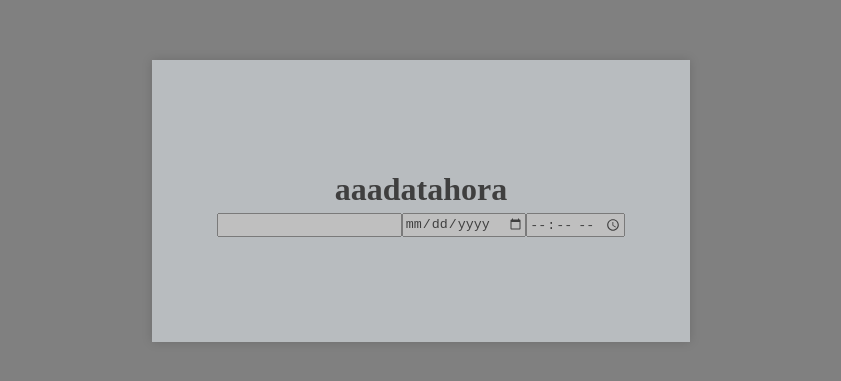
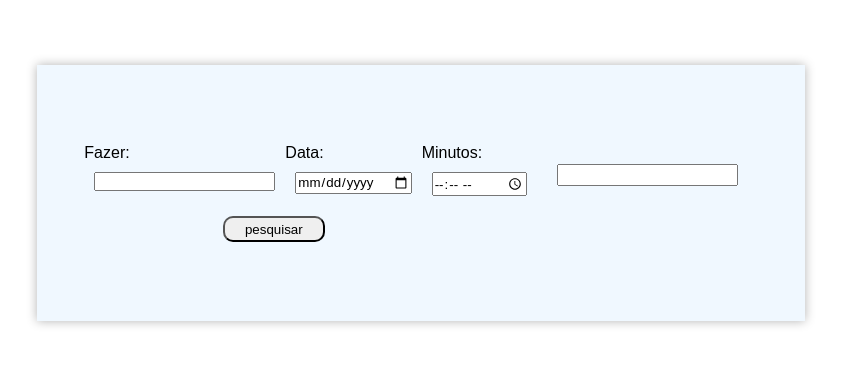
Before and after one commit to LucasTangerino/todos, a plain HTML site: page index.html in a window 1280 px wide. Shown: the part 207-588 px from the top of the page, without its empty margins (219-1060 px from the left). Drawn offline with Linux system fonts and the light colour scheme.

Commit message:
Botão adicionado

```diff
--- a/index.html
+++ b/index.html
@@ -6,24 +6,31 @@
     <link rel="stylesheet" href="style.css">
     <title>Document</title>
 </head>
-<body class="container">
+<body >
 
     <div class="container2">
-        <div class="texto">
-        <h1>aaa</h1>
-        <h1>data</h1>
-        <h1>hora</h1>
-        </div>
 
         <div class="input">
-        <input type="text" placeholder="" id="fazer">
-        <input type="date" id="data" name="data">
-        <input type="time" id="minutos" name="minutos">
+          <label for="fazer">Fazer:<br>
+          <input type="text" onkeyup="showInput()" id="fazer"></label>
+          <br>
+          <label for="data">Data:<br>
+          <input type="date" id="data" name="data"></label>
+          <br>
+          <label for="minutos">Minutos:<br>
+          <input type="time" id="minutos" name="minutos"></label>
+          <input type="text" placeholder="" id="resultado">
         </div>
+        <button class="botao">pesquisar</button>
+    </div>
+
+    <script>
+        function showInput() {
+            var input1 = document.getElementById("fazer").value;
+            document.getElementById("resultado").value = input1;
+        }
+    </script>
 
 
-
-
-    </div>
 </body>
 </html>
--- a/style.css
+++ b/style.css
@@ -1,34 +1,65 @@
-.container {
+*{
+  padding: 0;
+  margin: 0;
+  box-sizing: border-box;
+  font-family: Arial, Helvetica, sans-serif;
+  color: black;
+}
+body{
+  width: 100%;
+  min-height: 100vh;
   display: flex;
+  align-items: center;
   justify-content: center;
-    align-items: center;
-    height: 100vh;
-    background-color: gray;
 }
 h1{
-    margin: 0;
+  margin: 0%;
   display: flex;
-    line-height: 1.5;
-  }
-.texto{
-    display: flex;
-    line-height: 1.5;
+  text-align: left;
+  font-size: 2em;
+  margin-block-start: 0;
+  margin-block-end: 0;
+  margin-inline-start: 0;
+  margin-inline-end: 0;
+  font-weight: bold;
+
+
 }
 .container2{
   background-color: transparent;
   height: 20vw;
-    width: 40vw;
+  width: 60vw;
   display: flex;
   justify-content: center;
   align-items: center;
-    padding: 1vw;
-    opacity: 0.5;
   box-shadow: 0 0 10px rgba(0, 0, 0, 0.3);
   background-color: aliceblue;
   flex-direction: column;
 
+
 }
 .input{
   display: flex;
+  margin: 10px;
+  margin-top: 0;
+}
+.input #fazer{
+  margin: 10px;
+}
+.input #data{
+  margin: 10px;
+}
 
+.input #minutos{
+  margin: 10px;
 }
+.input #resultado{
+  margin: 20px;
+}
+.botao{
+  border-radius: 10px;
+  width: 8vw;
+  height: 2vw;
+
+  margin-right: 23vw;
+}
```
Lines whose indentation alone changed are shown as unchanged.
